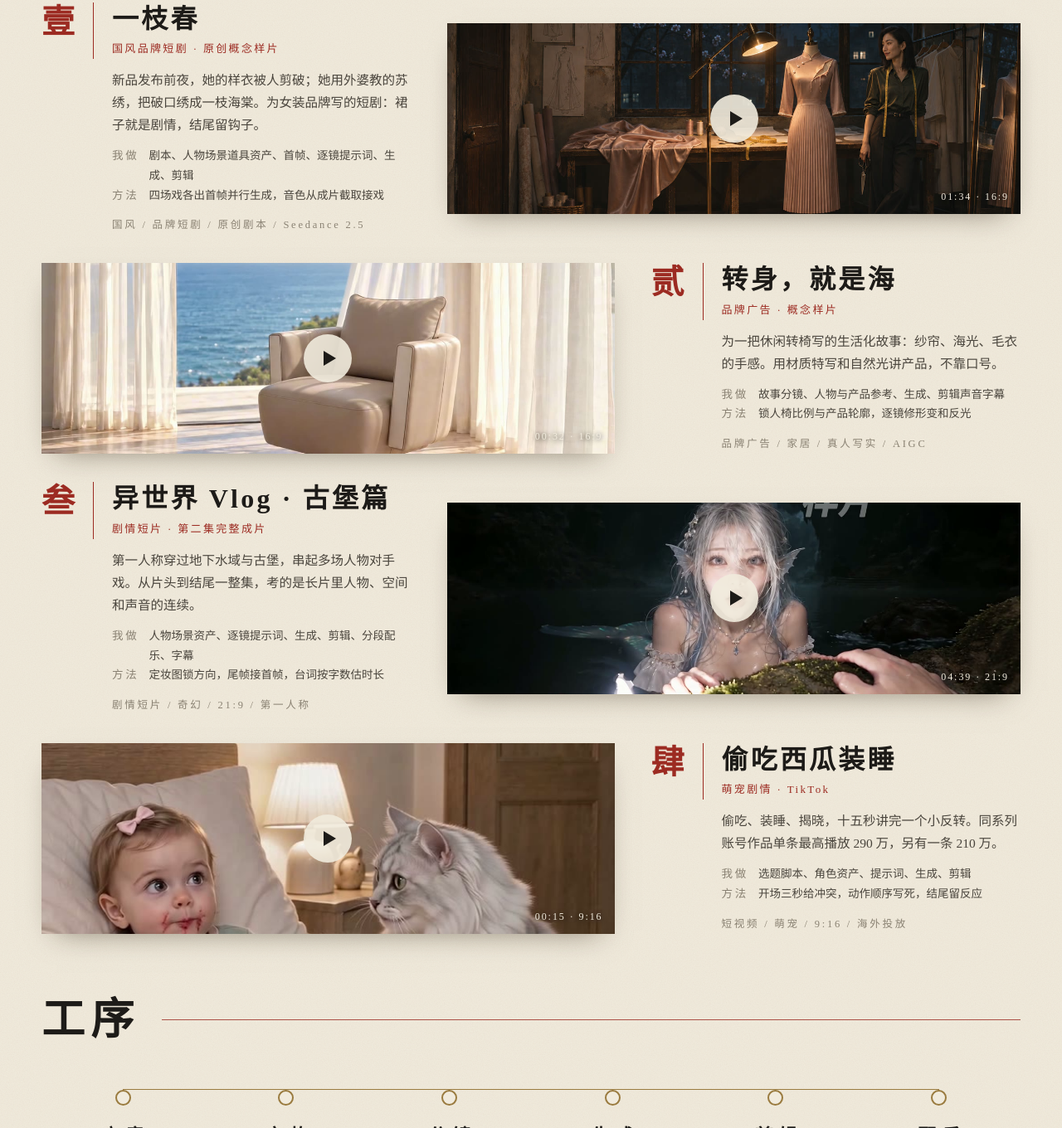
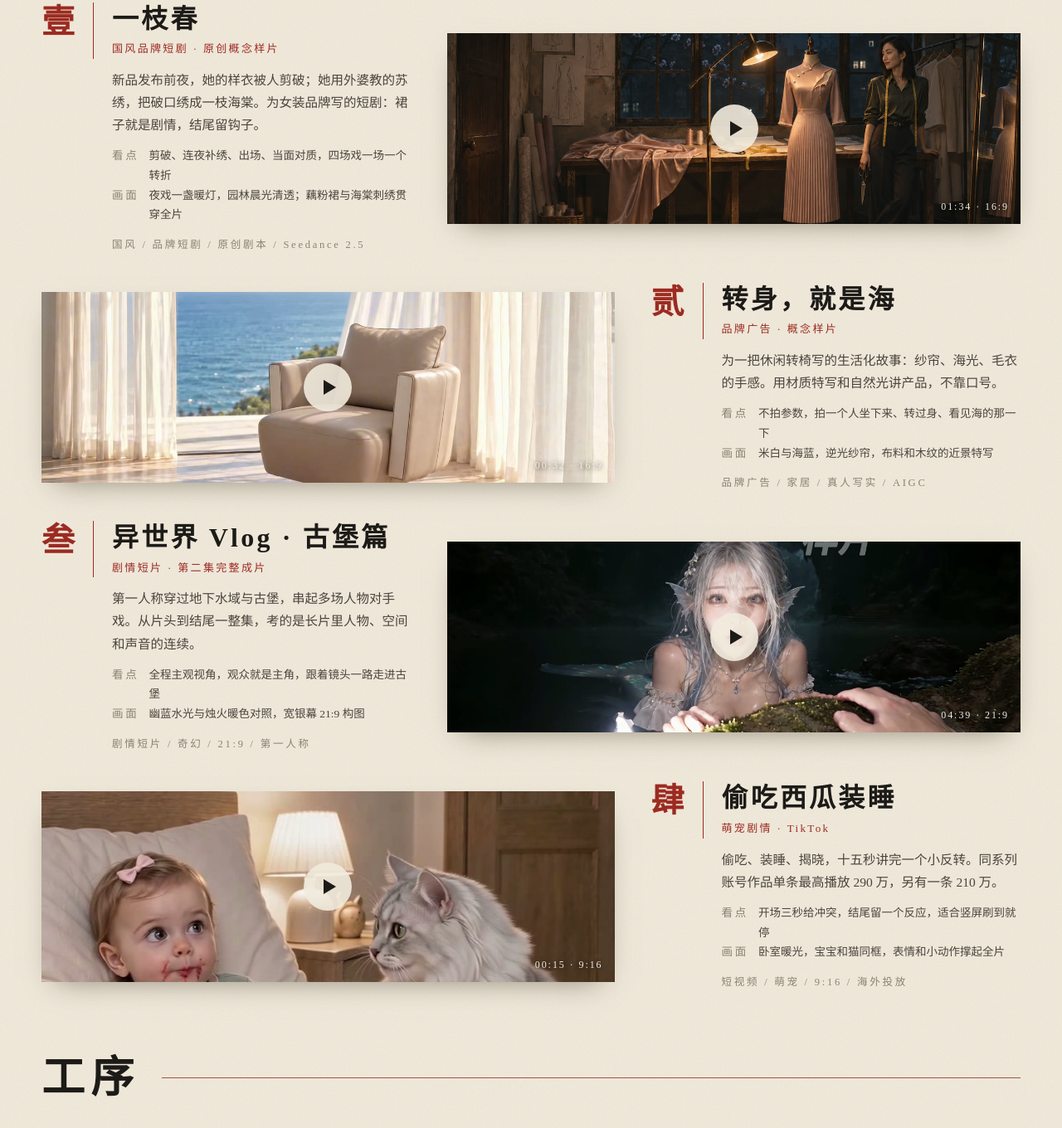
Before and after one commit to stetang98/aigc-film, a plain HTML site: page index.html in a window 1280 px wide. Shown: the part 898-2258 px from the top of the page at 83% size. Drawn offline with Linux system fonts and the light colour scheme.

Commit message:
作品说明改为看点与画面
Co-Authored-By: Claude Fable 5.2 <noreply@anthropic.com>

```diff
--- a/index.html
+++ b/index.html
@@ -208,8 +208,8 @@ dialog::backdrop{background:rgba(14,13,11,.93)}
       <div><h3>一枝春</h3><div class="meta">国风品牌短剧 · 原创概念样片</div></div>
       <p>新品发布前夜，她的样衣被人剪破；她用外婆教的苏绣，把破口绣成一枝海棠。为女装品牌写的短剧：裙子就是剧情，结尾留钩子。</p>
       <dl>
-        <div><dt>我做</dt><dd>剧本、人物场景道具资产、首帧、逐镜提示词、生成、剪辑</dd></div>
-        <div><dt>方法</dt><dd>四场戏各出首帧并行生成，音色从成片截取接戏</dd></div>
+        <div><dt>看点</dt><dd>剪破、连夜补绣、出场、当面对质，四场戏一场一个转折</dd></div>
+        <div><dt>画面</dt><dd>夜戏一盏暖灯，园林晨光清透；藕粉裙与海棠刺绣贯穿全片</dd></div>
       </dl>
       <div class="tags">国风 / 品牌短剧 / 原创剧本 / Seedance 2.5</div>
     </div>
@@ -224,8 +224,8 @@ dialog::backdrop{background:rgba(14,13,11,.93)}
       <div><h3>转身，就是海</h3><div class="meta">品牌广告 · 概念样片</div></div>
       <p>为一把休闲转椅写的生活化故事：纱帘、海光、毛衣的手感。用材质特写和自然光讲产品，不靠口号。</p>
       <dl>
-        <div><dt>我做</dt><dd>故事分镜、人物与产品参考、生成、剪辑声音字幕</dd></div>
-        <div><dt>方法</dt><dd>锁人椅比例与产品轮廓，逐镜修形变和反光</dd></div>
+        <div><dt>看点</dt><dd>不拍参数，拍一个人坐下来、转过身、看见海的那一下</dd></div>
+        <div><dt>画面</dt><dd>米白与海蓝，逆光纱帘，布料和木纹的近景特写</dd></div>
       </dl>
       <div class="tags">品牌广告 / 家居 / 真人写实 / AIGC</div>
     </div>
@@ -240,8 +240,8 @@ dialog::backdrop{background:rgba(14,13,11,.93)}
       <div><h3>异世界 Vlog · 古堡篇</h3><div class="meta">剧情短片 · 第二集完整成片</div></div>
       <p>第一人称穿过地下水域与古堡，串起多场人物对手戏。从片头到结尾一整集，考的是长片里人物、空间和声音的连续。</p>
       <dl>
-        <div><dt>我做</dt><dd>人物场景资产、逐镜提示词、生成、剪辑、分段配乐、字幕</dd></div>
-        <div><dt>方法</dt><dd>定妆图锁方向，尾帧接首帧，台词按字数估时长</dd></div>
+        <div><dt>看点</dt><dd>全程主观视角，观众就是主角，跟着镜头一路走进古堡</dd></div>
+        <div><dt>画面</dt><dd>幽蓝水光与烛火暖色对照，宽银幕 21:9 构图</dd></div>
       </dl>
       <div class="tags">剧情短片 / 奇幻 / 21:9 / 第一人称</div>
     </div>
@@ -256,8 +256,8 @@ dialog::backdrop{background:rgba(14,13,11,.93)}
       <div><h3>偷吃西瓜装睡</h3><div class="meta">萌宠剧情 · TikTok</div></div>
       <p>偷吃、装睡、揭晓，十五秒讲完一个小反转。同系列账号作品单条最高播放 290 万，另有一条 210 万。</p>
       <dl>
-        <div><dt>我做</dt><dd>选题脚本、角色资产、提示词、生成、剪辑</dd></div>
-        <div><dt>方法</dt><dd>开场三秒给冲突，动作顺序写死，结尾留反应</dd></div>
+        <div><dt>看点</dt><dd>开场三秒给冲突，结尾留一个反应，适合竖屏刷到就停</dd></div>
+        <div><dt>画面</dt><dd>卧室暖光，宝宝和猫同框，表情和小动作撑起全片</dd></div>
       </dl>
       <div class="tags">短视频 / 萌宠 / 9:16 / 海外投放</div>
     </div>
```
